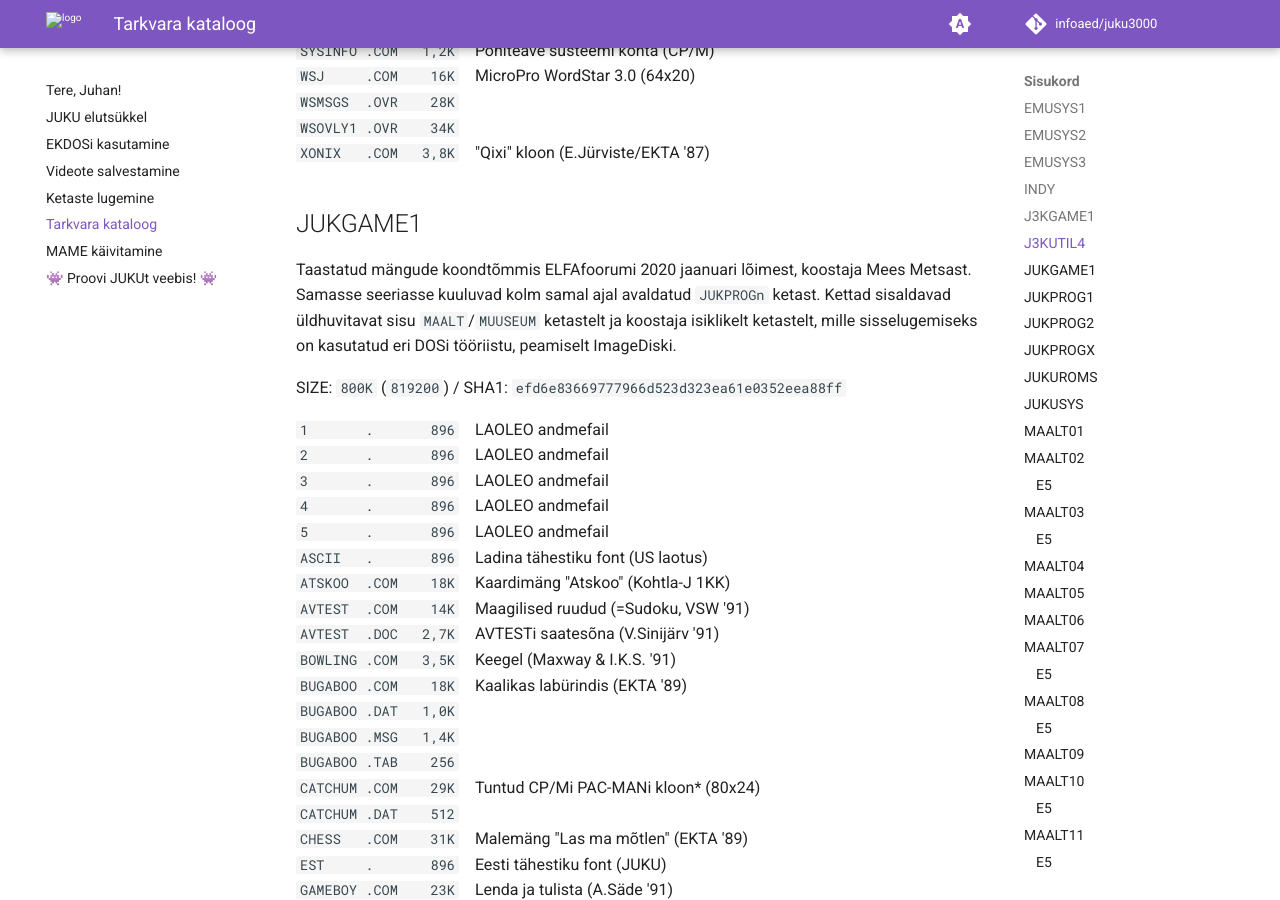
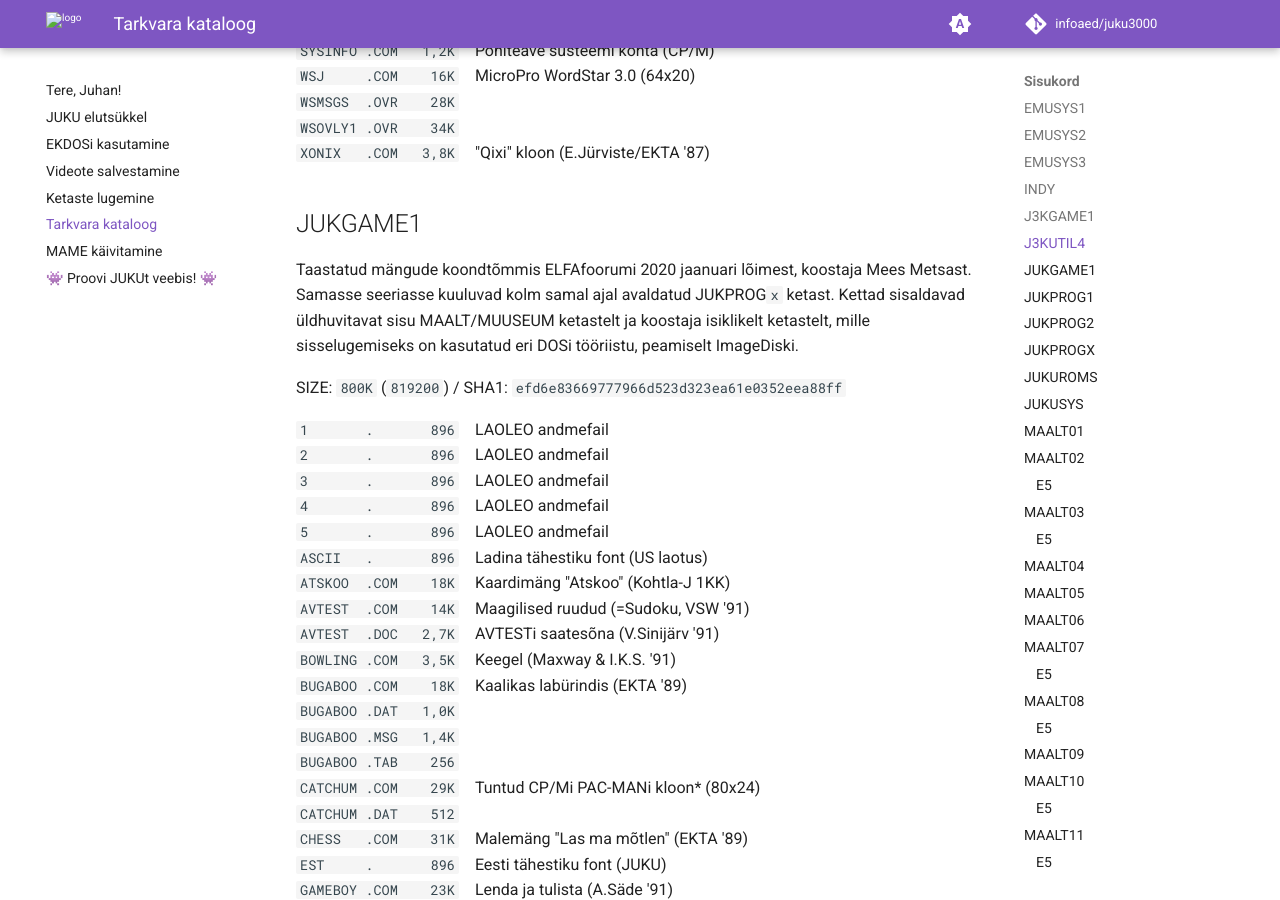
Before and after one commit to infoaed/juku3000, an MkDocs documentation site: the page built from docs/tarkvara-kataloog.md, in a window 1280 px wide and 900 px high, scrolled down 6984 px. Built offline with MkDocs 1.6.1 and Material for MkDocs 9.7.7, drawn with Linux system fonts in a browser that asks for light colours; comment, search, counter and statistics services are not loaded; some of the changed text lies outside the part shown.

Commit message:
Sõnastuste toimetamine/vormistus

```diff
--- a/docs/tarkvara-kataloog.md
+++ b/docs/tarkvara-kataloog.md
@@ -282,8 +282,8 @@
 ## JUKGAME1
 
 Taastatud mängude koondtõmmis ELFAfoorumi 2020 jaanuari lõimest, koostaja Mees Metsast.
-Samasse seeriasse kuuluvad kolm samal ajal avaldatud `JUKPROGn` ketast.
-Kettad sisaldavad üldhuvitavat sisu `MAALT`/`MUUSEUM` ketastelt ja koostaja isiklikelt ketastelt,
+Samasse seeriasse kuuluvad kolm samal ajal avaldatud JUKPROG`x` ketast.
+Kettad sisaldavad üldhuvitavat sisu MAALT/MUUSEUM ketastelt ja koostaja isiklikelt ketastelt,
 mille sisselugemiseks on kasutatud eri DOSi tööriistu, peamiselt ImageDiski.
 
 SIZE: `800K` (`819200`) / SHA1: `efd6e83669777966d523d323ea61e0352eea88ff`
@@ -343,7 +343,7 @@
 ## JUKPROG1
 
 Taastatud programmide koondtõmmis #1 ELFAfoorumi 2020 jaanuari lõimest, koostaja Mees Metsast.
-Loe täpsemalt `JUKGAME1` kirjeldusest.
+Loe täpsemalt JUKGAME1 kirjeldusest.
 
 SIZE: `800K` (`819200`) / SHA1: `32708fd095be8ea50bf2ba185c6d5654e0ca3255`
 
@@ -448,7 +448,7 @@
 ## JUKPROG2
 
 Taastatud programmide koondtõmmis #2 ELFAfoorumi 2020 jaanuari lõimest, koostaja Mees Metsast.
-Loe täpsemalt `JUKGAME1` kirjeldusest.
+Loe täpsemalt JUKGAME1 kirjeldusest.
 
 SIZE: `800K` (`819200`) / SHA1: `725233ba5f8943ff2778bf4d70dbf25f71a5854d`
 
@@ -506,7 +506,7 @@
 ## JUKPROGX
 
 Taastatud programmide koondtõmmis #3 ELFAfoorumi 2020 jaanuari lõimest, koostaja Mees Metsast.
-Loe täpsemalt `JUKGAME1` kirjeldusest.
+Loe täpsemalt JUKGAME1 kirjeldusest.
 
 SIZE: `800K` (`819200`) / SHA1: `7ac496b74bc5f0d6beeae5231b3f379b53ad8284`
 
```
Also changed, not shown: docs/tarkvara-kataloog.txt (+5 -5 lines), 1 other file.
